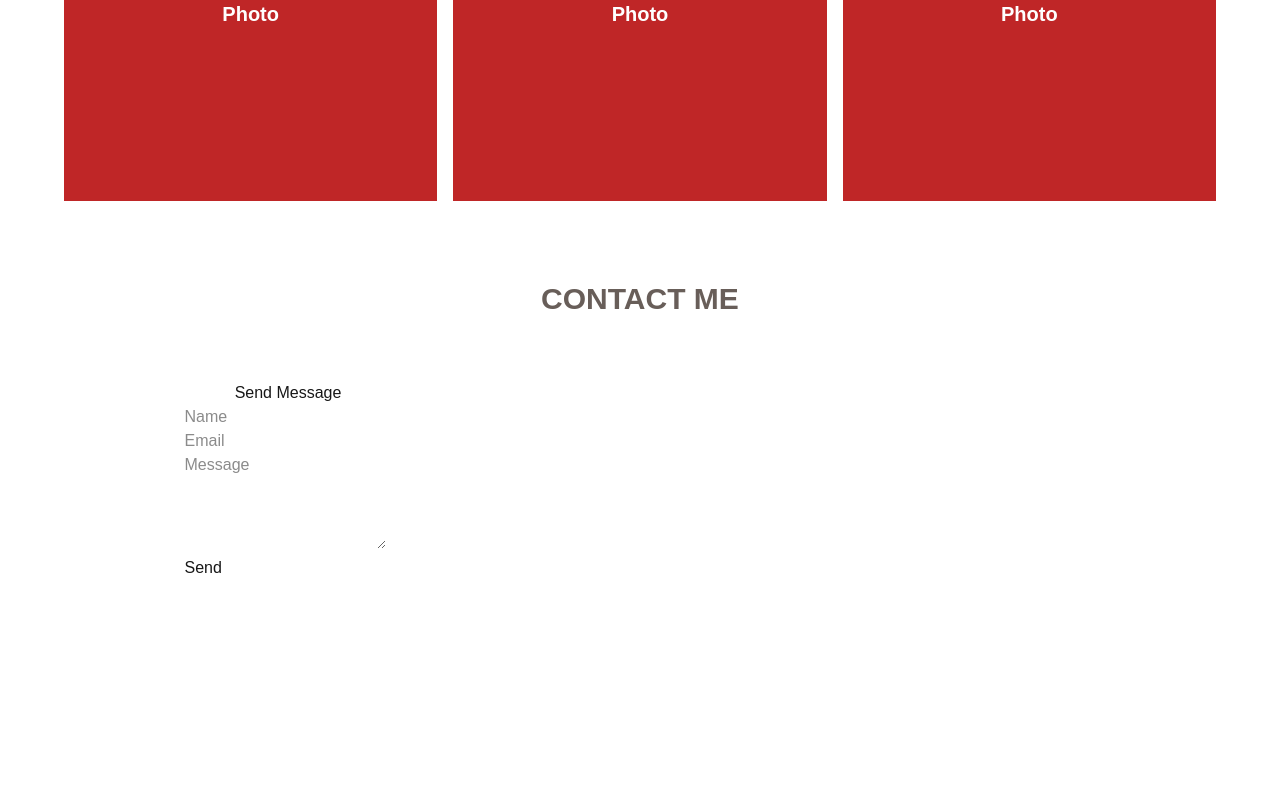
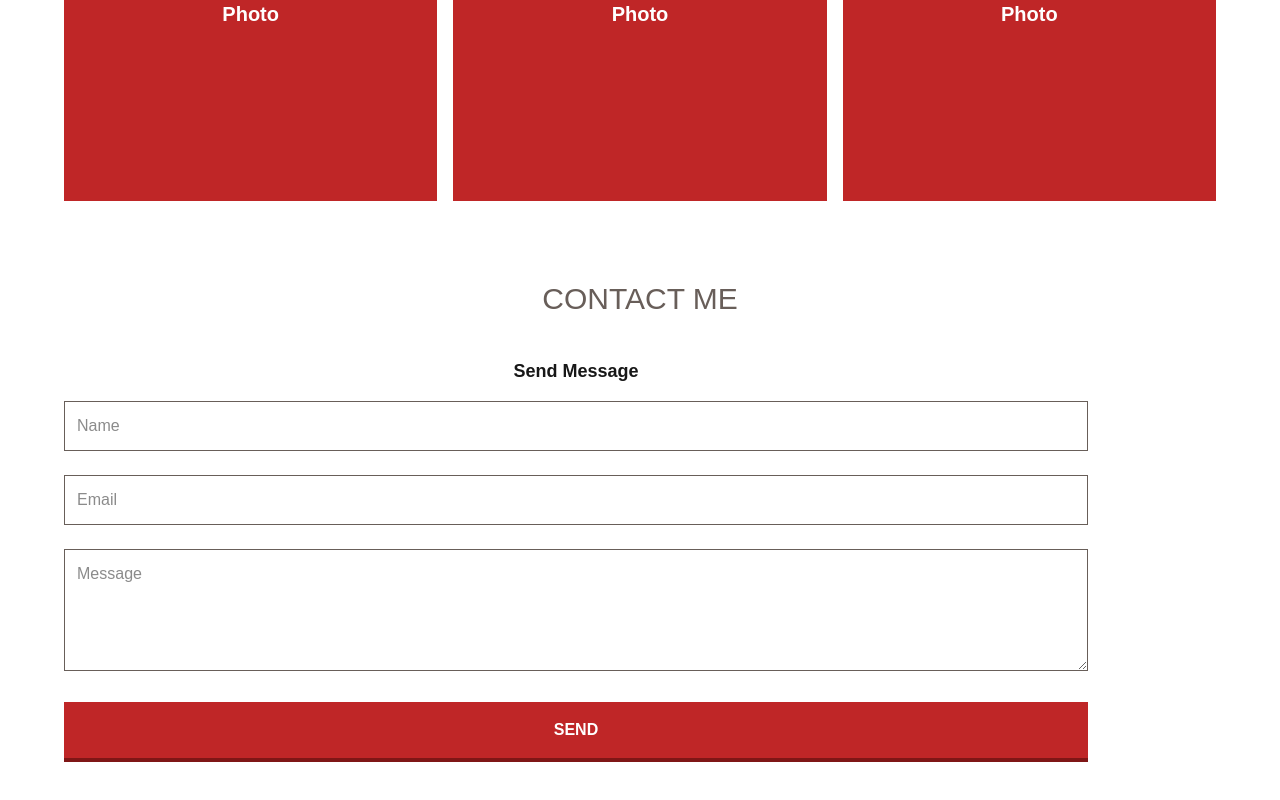
Before and after one commit to lukesauls66/TailgateWarriors, a Next.js app: page / in a window 1280 px wide. Shown: the part 2580-3380 px from the top of the page. Before the commit the page ends 3232 px from the top, so only its background shows below. Built offline with nearby package versions, Linux system fonts and the light colour scheme.

Commit message:
message form complete

```diff
--- a/components/landingPage/contactSection/contactSection.tsx
+++ b/components/landingPage/contactSection/contactSection.tsx
@@ -2,9 +2,9 @@ import MessageForm from "./messageForm";
 
 export default function ContactSection() {
   return (
-    <section className="flex flex-col items-center justify-center bg-background text-foreground min-w-screen py-6 md:py-8 lg:py-12 px-[1rem] gap-4 md:gap-6 lg:gap-8 xl:gap-10">
-      <h3 className="text-xl md:text-3xl text-center text-tw-grey max-w-[50rem]">
-        <strong>CONTACT ME</strong>
+    <section className="flex flex-col items-center justify-center bg-background text-foreground min-w-screen py-6 md:py-8 lg:py-12 px-4 sm:px-8 md:px-12 gap-4 md:gap-6 lg:gap-8 xl:gap-10">
+      <h3 className="text-xl md:text-3xl text-center text-semibold text-tw-grey max-w-[50rem]">
+        CONTACT ME
       </h3>
       <div className="flex flex-col lg:flex-row w-full max-w-6xl">
         <MessageForm />
--- a/components/landingPage/contactSection/messageForm/messageForm.tsx
+++ b/components/landingPage/contactSection/messageForm/messageForm.tsx
@@ -1,10 +1,10 @@
 export default function MessageForm() {
   return (
-    <section className="flex flex-col items-center justify-center bg-background text-foreground w-full max-w-md p-6">
-      <h4>Send Message</h4>
-      <form action="">
-        <div>
-          <label htmlFor="name" className="hidden">
+    <section className="flex flex-col items-center justify-center bg-background text-foreground w-full max-w-[1024px] gap-4">
+      <h4 className="font-bold text-lg">Send Message</h4>
+      <form action="" className="flex flex-col gap-6 w-full">
+        <div className="w-full">
+          <label htmlFor="name" className="sr-only">
             Name
           </label>
           <input
@@ -12,11 +12,12 @@ export default function MessageForm() {
             id="name"
             name="name"
             placeholder="Name"
+            className="w-full border border-tw-grey p-3 focus:outline-none focus:ring-1 focus:ring-tw-grey focus:shadow-lg"
             required
           />
         </div>
-        <div>
-          <label htmlFor="email" className="hidden">
+        <div className="w-full">
+          <label htmlFor="email" className="sr-only">
             Email
           </label>
           <input
@@ -24,22 +25,29 @@ export default function MessageForm() {
             id="email"
             name="email"
             placeholder="Email"
+            className="w-full border border-tw-grey p-3 focus:outline-none focus:ring-1 focus:ring-tw-grey focus:shadow-lg"
             required
           />
         </div>
-        <div>
-          <label htmlFor="message" className="hidden">
+        <div className="w-full">
+          <label htmlFor="message" className="sr-only">
             Message
           </label>
           <textarea
             id="message"
             name="message"
             placeholder="Message"
+            className="w-full border border-tw-grey p-3 focus:outline-none focus:ring-1 focus:ring-tw-grey focus:shadow-lg"
             rows={4}
             required
           ></textarea>
         </div>
-        <button type="submit">Send</button>
+        <button
+          type="submit"
+          className="w-full bg-tw-red hover:bg-tw-dark-red hover:cursor-pointer text-background font-semibold p-4 border-b-tw-dark-red border-b-4"
+        >
+          SEND
+        </button>
       </form>
     </section>
   );
```
